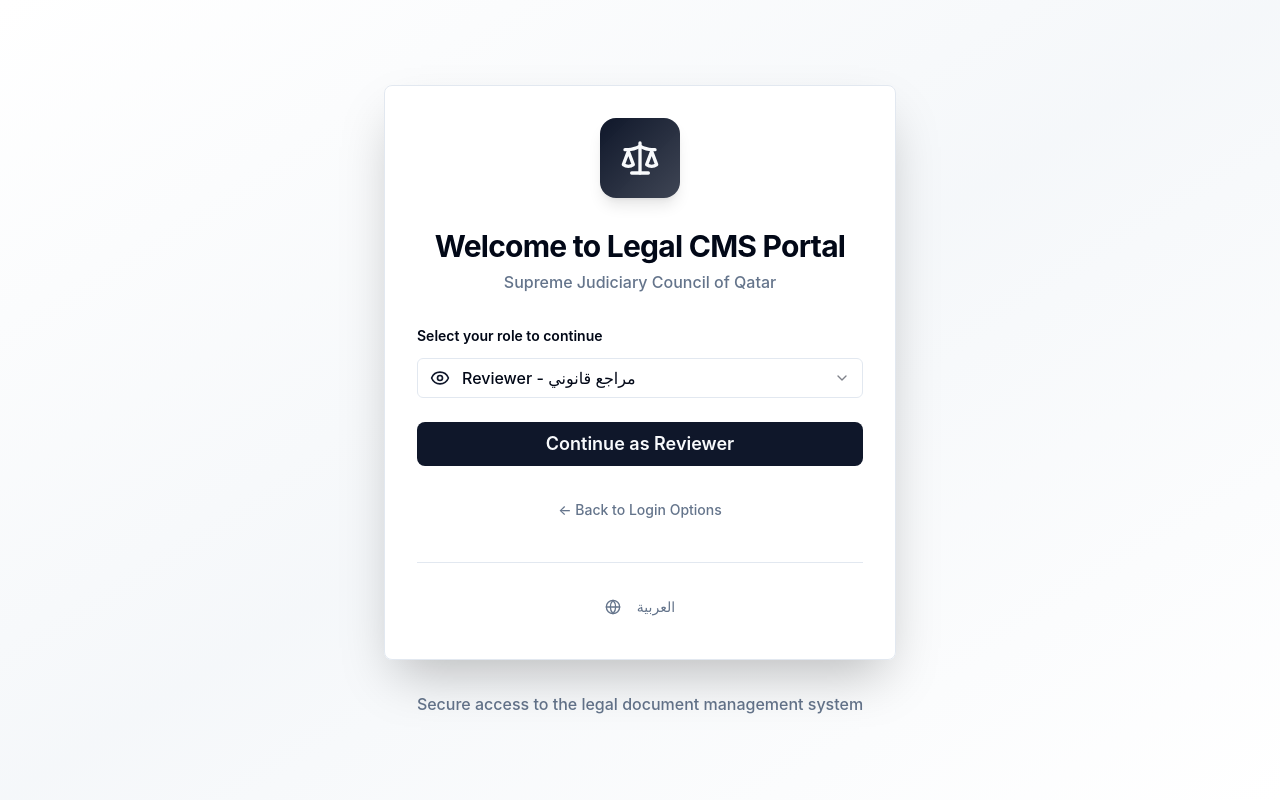
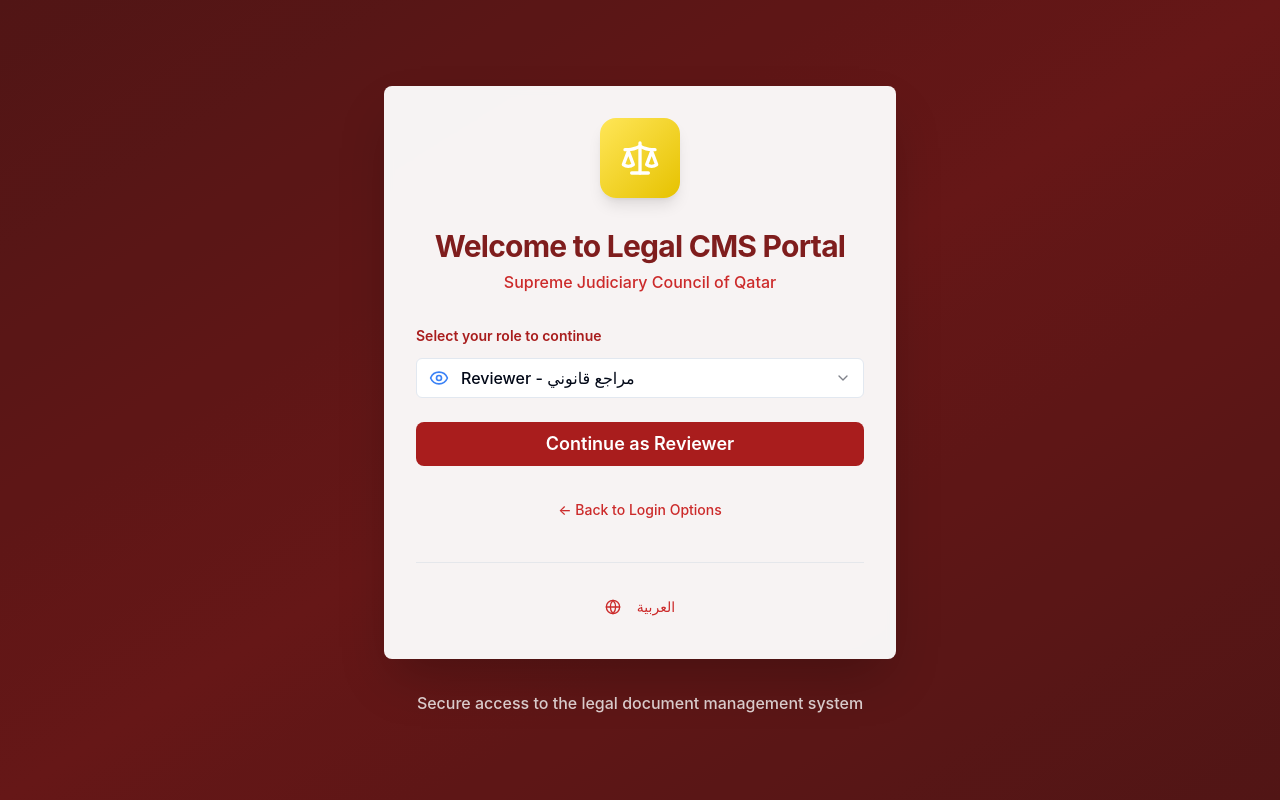
Before and after one commit to mohannadkhirallah/qatar-legal-portal-ui, a React (Vite) app: page /login in a window 1280 px wide. Both pictures are taken after a click on the button "Demo Login". Built offline with nearby package versions, Linux system fonts and the light colour scheme.

Commit message:
Fix: Login page theme inconsistency
Ensure login page theme matches website branding.

```diff
--- a/src/pages/LoginPage.tsx
+++ b/src/pages/LoginPage.tsx
@@ -49,20 +49,20 @@ const LoginPage: React.FC = () => {
   };
 
   return (
-    <div className={`min-h-screen bg-gradient-to-br from-background via-muted/50 to-background flex items-center justify-center p-4 ${isRTL ? 'rtl' : 'ltr'}`}>
-      <div className="absolute inset-0 bg-grid-pattern opacity-5"></div>
+    <div className={`min-h-screen bg-gradient-to-br from-maroon-900 via-maroon-800 to-maroon-900 flex items-center justify-center p-4 ${isRTL ? 'rtl' : 'ltr'}`}>
+      <div className="absolute inset-0 bg-black/20"></div>
       <div className="relative z-10 w-full max-w-lg">
-        <Card className="shadow-2xl border bg-card/95 backdrop-blur-sm">
+        <Card className="shadow-2xl border-0 bg-white/95 backdrop-blur-sm">
           <CardHeader className="text-center pb-8 pt-8">
             <div className="flex justify-center mb-6">
-              <div className="flex items-center justify-center w-20 h-20 bg-gradient-to-br from-primary to-primary/80 rounded-2xl shadow-lg">
-                <Scale className="h-10 w-10 text-primary-foreground" />
+              <div className="flex items-center justify-center w-20 h-20 bg-gradient-to-br from-gold-400 to-gold-600 rounded-2xl shadow-lg">
+                <Scale className="h-10 w-10 text-white" />
               </div>
             </div>
-            <CardTitle className="text-3xl font-bold text-foreground mb-3">
+            <CardTitle className="text-3xl font-bold text-maroon-800 mb-3">
               {t('auth.welcomeTitle')}
             </CardTitle>
-            <CardDescription className="text-muted-foreground text-base font-medium">
+            <CardDescription className="text-maroon-600 text-base font-medium">
               {t('auth.welcomeSubtitle')}
             </CardDescription>
           </CardHeader>
@@ -85,17 +85,17 @@ const LoginPage: React.FC = () => {
 
                 <div className="relative">
                   <div className="absolute inset-0 flex items-center">
-                    <span className="w-full border-t border-border" />
+                    <span className="w-full border-t border-gray-300" />
                   </div>
                   <div className="relative flex justify-center text-sm">
-                    <span className="bg-card px-4 text-muted-foreground font-medium">أو</span>
+                    <span className="bg-white px-4 text-gray-500 font-medium">أو</span>
                   </div>
                 </div>
 
                 <Button
                   onClick={() => setShowDemoLogin(true)}
                   variant="outline"
-                  className="w-full border-2 border-border text-foreground hover:bg-accent py-4 text-lg font-semibold rounded-lg transition-all duration-200"
+                  className="w-full border-2 border-maroon-200 text-maroon-700 hover:bg-maroon-50 py-4 text-lg font-semibold rounded-lg transition-all duration-200"
                   size="lg"
                 >
                   <Building className="mr-2 h-5 w-5 rtl:ml-2 rtl:mr-0" />
@@ -105,7 +105,7 @@ const LoginPage: React.FC = () => {
             ) : (
               <div className="space-y-6">
                 <div>
-                  <label className="block text-sm font-semibold text-foreground mb-3">
+                  <label className="block text-sm font-semibold text-maroon-700 mb-3">
                     {t('auth.selectRole')}
                   </label>
                   <Select value={selectedRole} onValueChange={(value: 'Admin' | 'Reviewer' | 'Publisher') => setSelectedRole(value)}>
@@ -115,13 +115,13 @@ const LoginPage: React.FC = () => {
                     <SelectContent>
                       <SelectItem value="Admin">
                         <div className="flex items-center space-x-3 rtl:space-x-reverse py-1">
-                          <Shield className="h-5 w-5 text-destructive" />
+                          <Shield className="h-5 w-5 text-red-500" />
                           <span className="font-medium">Admin - مدير النظام</span>
                         </div>
                       </SelectItem>
                       <SelectItem value="Reviewer">
                         <div className="flex items-center space-x-3 rtl:space-x-reverse py-1">
-                          <Eye className="h-5 w-5 text-primary" />
+                          <Eye className="h-5 w-5 text-blue-500" />
                           <span className="font-medium">Reviewer - مراجع قانوني</span>
                         </div>
                       </SelectItem>
@@ -137,7 +137,7 @@ const LoginPage: React.FC = () => {
 
                 <Button
                   onClick={handleDemoLogin}
-                  className="w-full bg-primary hover:bg-primary/90 text-primary-foreground py-4 text-lg font-semibold rounded-lg transition-all duration-200"
+                  className="w-full bg-maroon-700 hover:bg-maroon-800 text-white py-4 text-lg font-semibold rounded-lg transition-all duration-200"
                   size="lg"
                 >
                   Continue as {selectedRole}
@@ -146,18 +146,18 @@ const LoginPage: React.FC = () => {
                 <Button
                   onClick={() => setShowDemoLogin(false)}
                   variant="ghost"
-                  className="w-full text-muted-foreground hover:text-foreground hover:bg-accent py-2"
+                  className="w-full text-maroon-600 hover:text-maroon-700 hover:bg-maroon-50 py-2"
                 >
                   ← Back to Login Options
                 </Button>
               </div>
             )}
 
-            <div className="pt-6 border-t border-border">
+            <div className="pt-6 border-t border-gray-200">
               <Button
                 onClick={toggleLanguage}
                 variant="ghost"
-                className="w-full flex items-center justify-center space-x-2 rtl:space-x-reverse text-muted-foreground hover:text-foreground hover:bg-accent py-3 rounded-lg"
+                className="w-full flex items-center justify-center space-x-2 rtl:space-x-reverse text-maroon-600 hover:text-maroon-700 hover:bg-maroon-50 py-3 rounded-lg"
               >
                 <Globe className="h-5 w-5" />
                 <span className="font-medium">{language === 'en' ? 'العربية' : 'English'}</span>
@@ -166,7 +166,7 @@ const LoginPage: React.FC = () => {
           </CardContent>
         </Card>
 
-        <p className="text-center text-muted-foreground text-base mt-8 font-medium">
+        <p className="text-center text-white/80 text-base mt-8 font-medium">
           {t('auth.loginDescription')}
         </p>
       </div>
```
